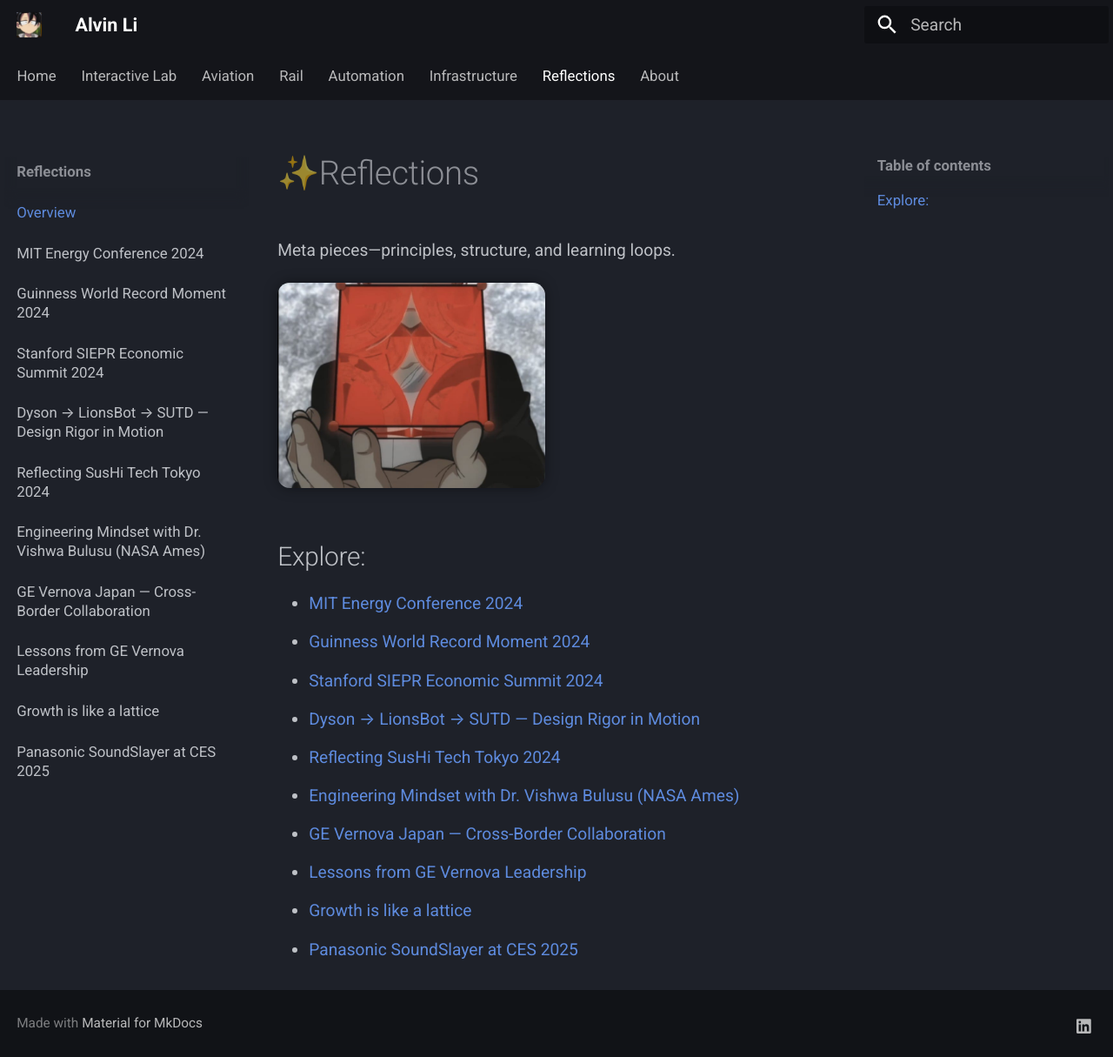
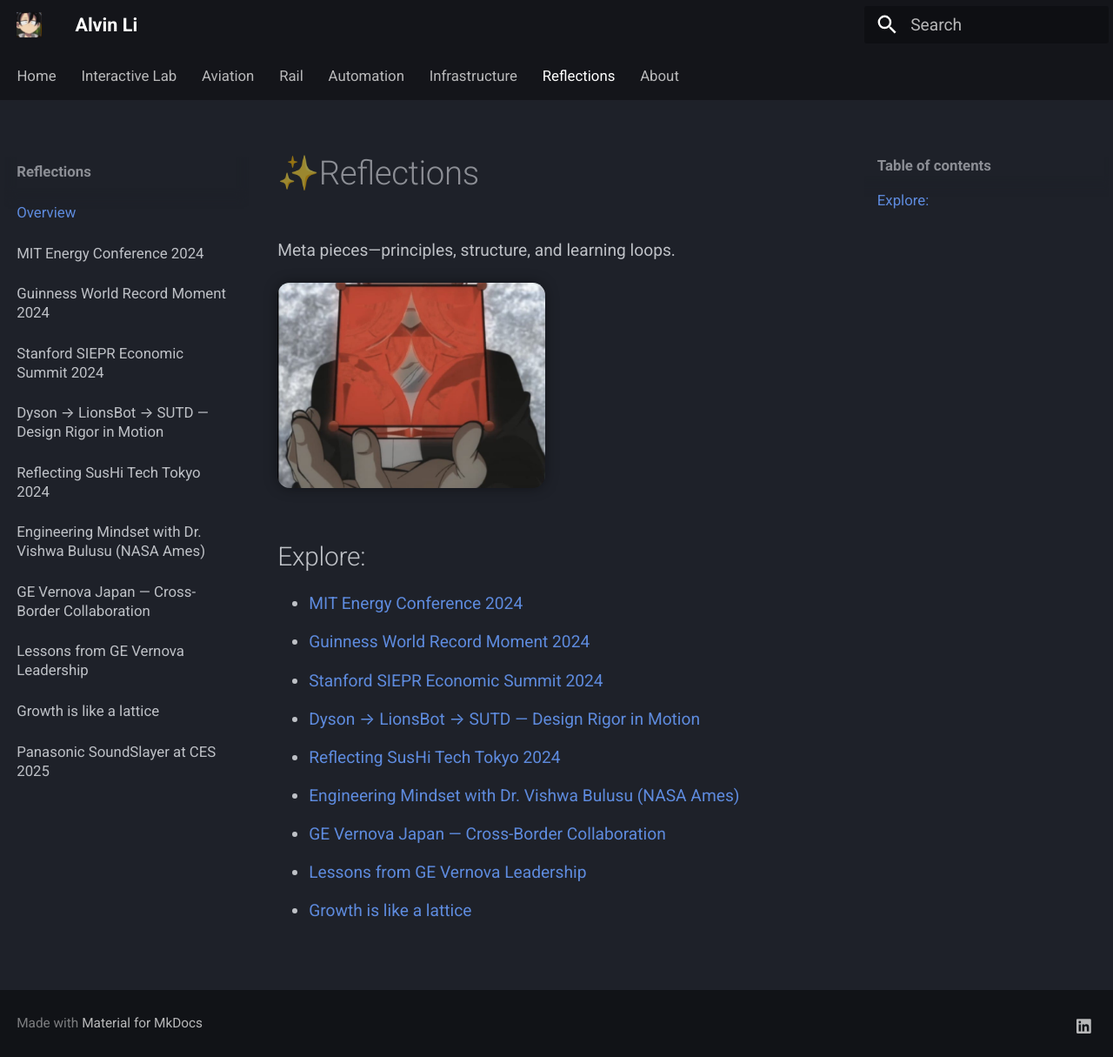
Before and after one commit to alvvvli/alvin-site, an MkDocs documentation site: the page built from docs/reflections/index.md, in a window 1280 px wide and 1215 px high. Shown: the whole window at 87% size. Built offline with MkDocs 1.6.1 and Material for MkDocs 9.7.7, drawn with Linux system fonts in a browser that asks for light colours.

Commit message:
Update index.md

```diff
--- a/docs/reflections/index.md
+++ b/docs/reflections/index.md
@@ -14,4 +14,3 @@
 - [GE Vernova Japan — Cross-Border Collaboration](gevjp.md)
 - [Lessons from GE Vernova Leadership](francisjulia.md)
 - [Growth is like a lattice](lattice.md)
-- [Panasonic SoundSlayer at CES 2025](sslayer.md)
```
